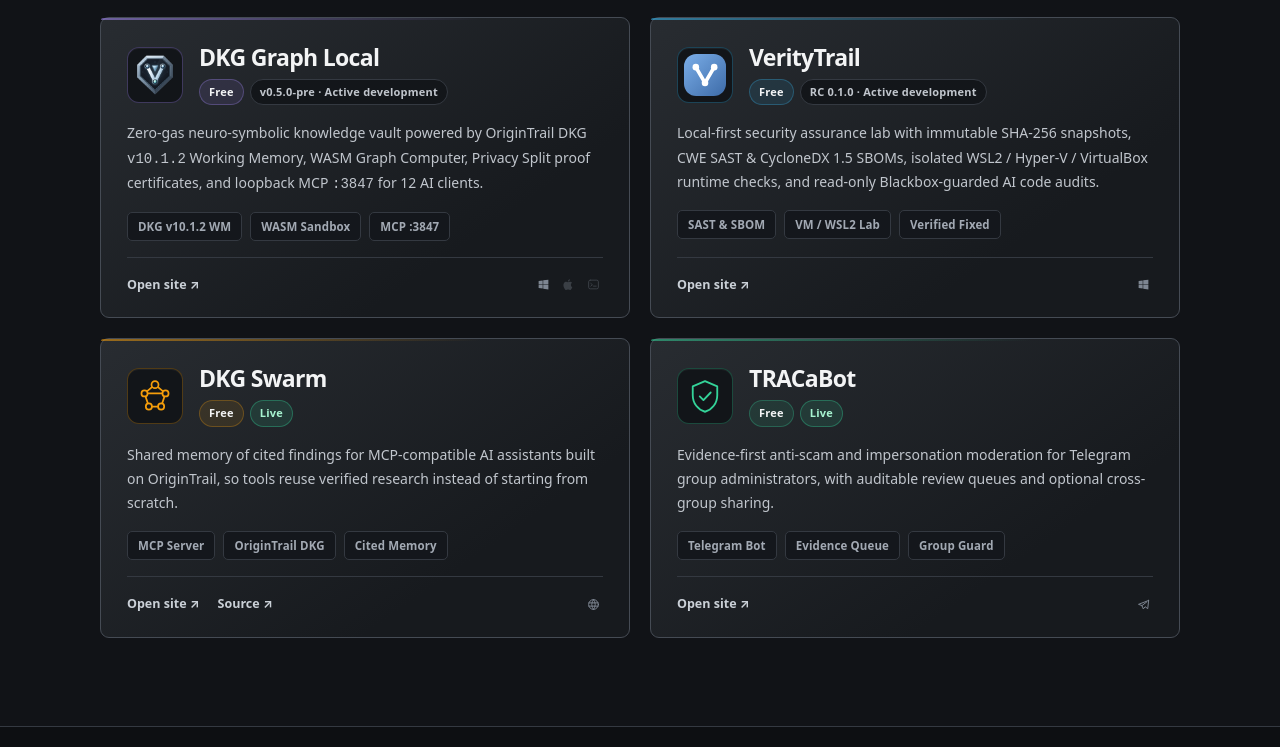
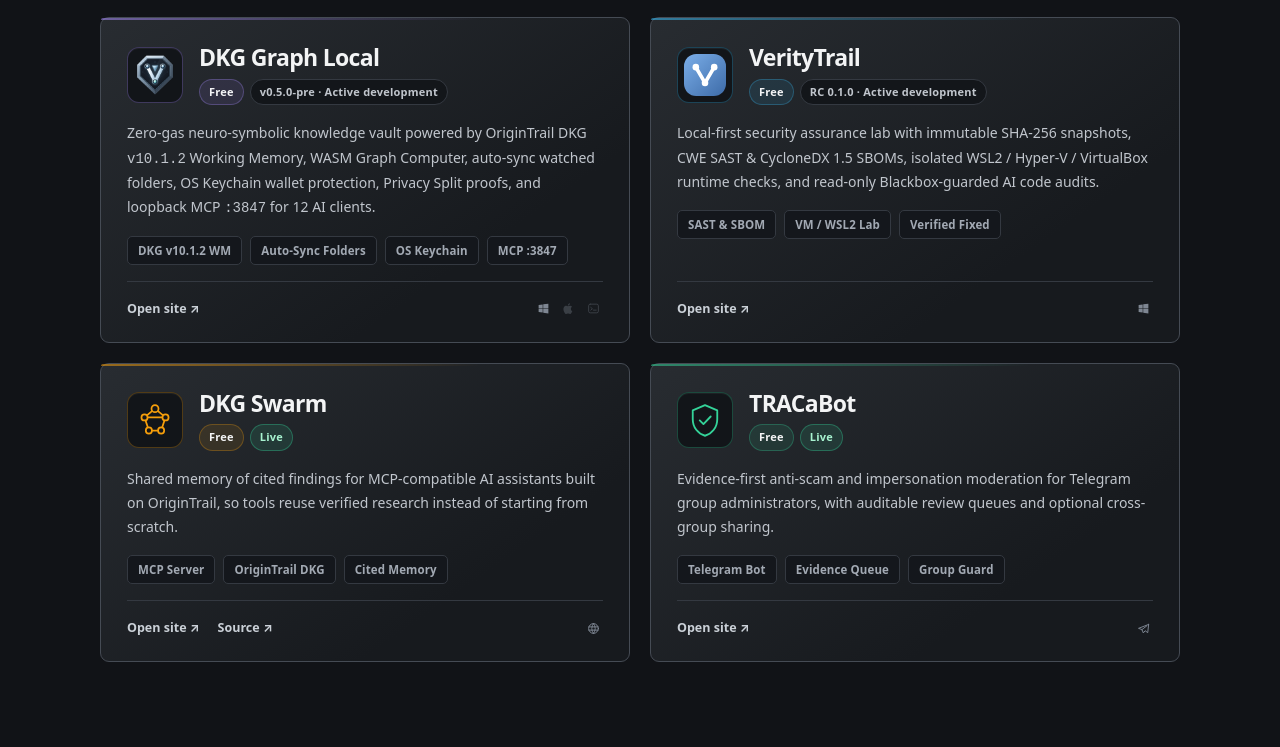
Before and after one commit to OpenDKG/Websites, a plain HTML site: page opendkg.org/public/apps/index.html in a window 1280 px wide. Shown: the part 918-1665 px from the top of the page. Drawn offline with Linux system fonts and the light colour scheme.

Commit message:
docs(opendkg): update DKG Graph Local cards and public claim references

```diff
--- a/opendkg.org/public/apps/index.html
+++ b/opendkg.org/public/apps/index.html
@@ -154,10 +154,11 @@
               </div>
             </div>
           </div>
-          <p class="app-desc">Zero-gas neuro-symbolic knowledge vault powered by OriginTrail DKG <code>v10.1.2</code> Working Memory, WASM Graph Computer, Privacy Split proof certificates, and loopback MCP <code>:3847</code> for 12 AI clients.</p>
+          <p class="app-desc">Zero-gas neuro-symbolic knowledge vault powered by OriginTrail DKG <code>v10.1.2</code> Working Memory, WASM Graph Computer, auto-sync watched folders, OS Keychain wallet protection, Privacy Split proofs, and loopback MCP <code>:3847</code> for 12 AI clients.</p>
           <ul class="app-chips" aria-label="Key capabilities">
             <li>DKG v10.1.2 WM</li>
-            <li>WASM Sandbox</li>
+            <li>Auto-Sync Folders</li>
+            <li>OS Keychain</li>
             <li>MCP :3847</li>
           </ul>
           <div class="app-foot">
```
Also changed, not shown: opendkg.org/public/index.html (+1 -1 lines), 1 other file.
